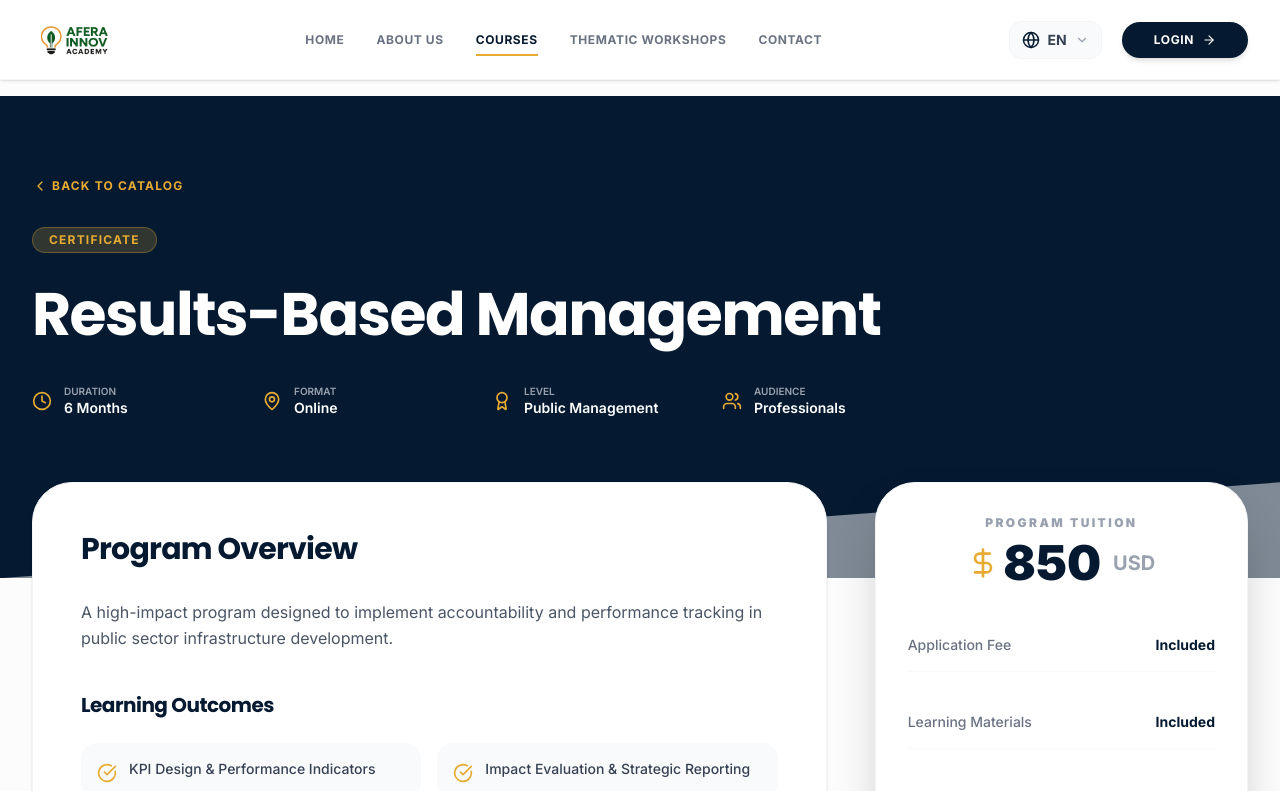
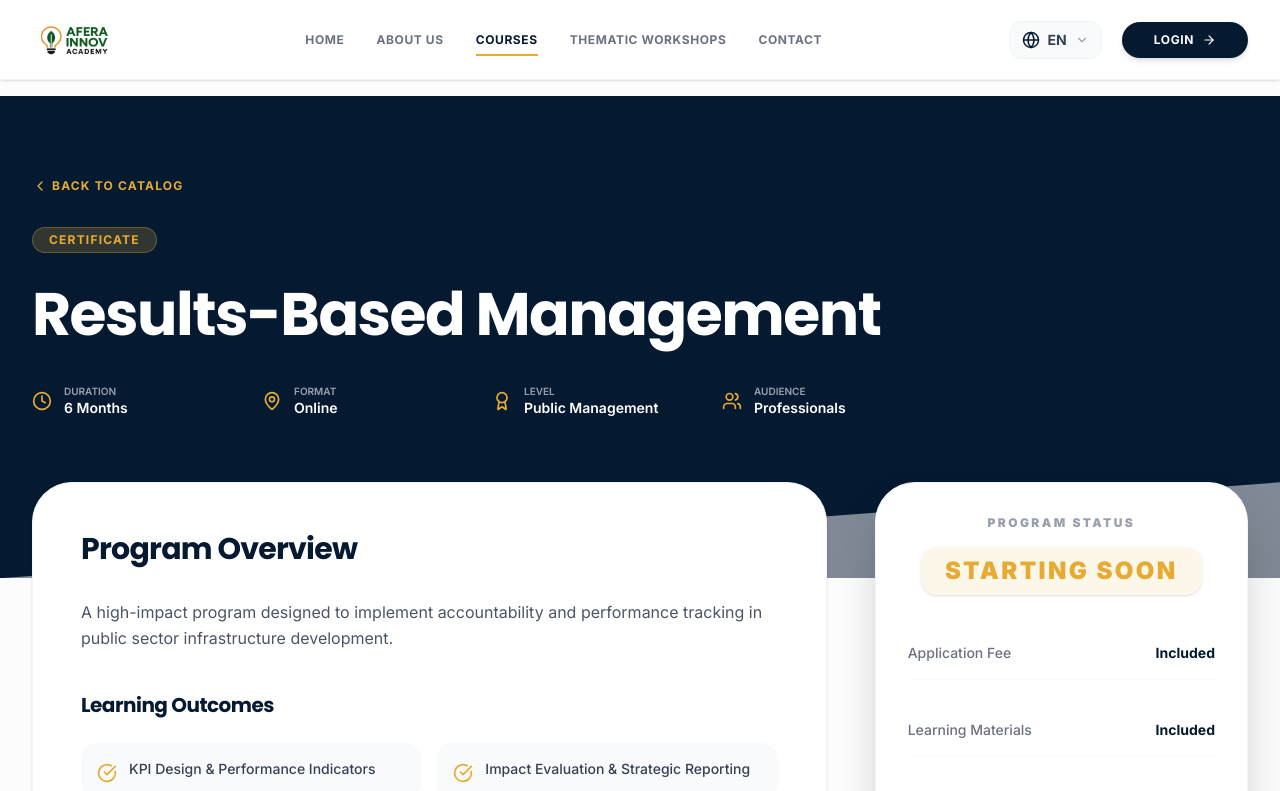
Before and after one commit to Alee24/AFERA, a Next.js app in the folder frontend/: page /1/courses/certificate-rbm in a window 1280 px wide. Shown: the top 791 px of the page. Built offline with nearby package versions, Linux system fonts and the light colour scheme.

Commit message:
UI: Replaced course pricing with 'Starting Soon' and verified all academic links

```diff
--- a/frontend/src/app/[lang]/admin/courses/page.tsx
+++ b/frontend/src/app/[lang]/admin/courses/page.tsx
@@ -146,7 +146,7 @@ export default function AdminCoursesPage() {
          {[
            { label: 'Total Programs', value: courses.length, icon: BookOpen, color: 'text-primary' },
            { label: 'Active Applications', value: '12', icon: Filter, color: 'text-accent' },
-           { label: 'Average Tuition', value: '$800', icon: DollarSign, color: 'text-emerald-500' }
+           { label: 'Status', value: 'Starting Soon', icon: Clock, color: 'text-emerald-500' }
          ].map((stat, i) => (
            <div key={i} className="bg-white dark:bg-slate-900 p-8 rounded-[32px] shadow-sm border border-gray-100 dark:border-slate-800 flex items-center space-x-6">
               <div className="w-14 h-14 bg-gray-50 dark:bg-slate-800 rounded-2xl flex items-center justify-center">
@@ -182,7 +182,7 @@ export default function AdminCoursesPage() {
                     <th className="px-8 py-5">Department</th>
                     <th className="px-8 py-5">Type</th>
                     <th className="px-8 py-5">Duration</th>
-                    <th className="px-8 py-5">Tuition</th>
+                    <th className="px-8 py-5">Status</th>
                     <th className="px-8 py-5 text-right">Actions</th>
                  </tr>
               </thead>
@@ -204,7 +204,9 @@ export default function AdminCoursesPage() {
                          <span className="text-[10px] font-black text-accent bg-accent/10 px-3 py-1 rounded-full uppercase">{course.course_type}</span>
                       </td>
                       <td className="px-8 py-6 text-sm text-gray-500 font-medium">{course.duration}</td>
-                      <td className="px-8 py-6 font-bold text-primary dark:text-white">${Math.round(course.price)}</td>
+                      <td className="px-8 py-6 font-bold text-emerald-600">
+                         <span className="bg-emerald-50 px-3 py-1 rounded-lg text-[10px] uppercase">Starting Soon</span>
+                      </td>
                       <td className="px-8 py-6 text-right space-x-2">
                          <button onClick={() => openEdit(course)} className="p-2 hover:bg-white dark:hover:bg-slate-700 rounded-lg shadow-sm text-gray-400 hover:text-primary transition-all">
                             <Edit size={18} />
@@ -306,14 +308,10 @@ export default function AdminCoursesPage() {
                     </div>
 
                     <div>
-                       <label className="block text-[10px] font-black text-gray-400 uppercase tracking-widest mb-2 px-1">Tuition Fee (USD)</label>
-                       <input
-                         required
-                         type="number"
-                         className="w-full px-5 py-4 bg-gray-50 dark:bg-slate-800 border-none rounded-2xl text-sm focus:ring-2 focus:ring-primary/10 font-bold"
-                         value={formData.price}
-                         onChange={(e) => setFormData({...formData, price: Number(e.target.value)})}
-                       />
+                       <label className="block text-[10px] font-black text-gray-400 uppercase tracking-widest mb-2 px-1">Tuition Status</label>
+                       <div className="w-full px-5 py-4 bg-gray-100 dark:bg-slate-800 rounded-2xl text-xs font-bold text-gray-400">
+                          Tuition Pending / Starting Soon
+                       </div>
                     </div>
 
                     <div>
--- a/frontend/src/app/[lang]/courses/[id]/page.tsx
+++ b/frontend/src/app/[lang]/courses/[id]/page.tsx
@@ -266,11 +266,9 @@ export default function CourseDetailsPage() {
           <div className="lg:col-span-1">
              <div className="bg-white rounded-[40px] p-8 shadow-2xl border border-gray-100 sticky top-32">
                 <div className="text-center mb-8">
-                   <p className="text-xs font-black text-gray-400 uppercase tracking-[0.2em] mb-2">Program Tuition</p>
-                   <div className="flex items-center justify-center space-x-1 text-primary">
-                      <DollarSign size={32} className="text-accent" />
-                      <span className="text-5xl font-black">{Math.round(course.price || 800)}</span>
-                      <span className="text-xl font-bold text-gray-400 ml-2">USD</span>
+                   <p className="text-xs font-black text-gray-400 uppercase tracking-[0.2em] mb-4">Program Status</p>
+                   <div className="flex items-center justify-center">
+                      <span className="text-2xl font-black bg-accent/10 text-accent px-6 py-2 rounded-2xl uppercase tracking-[0.1em] shadow-sm">Starting Soon</span>
                    </div>
                 </div>
 
--- a/frontend/src/app/[lang]/courses/page.tsx
+++ b/frontend/src/app/[lang]/courses/page.tsx
@@ -137,8 +137,7 @@ export default function CoursesPage({ params }: { params: any }) {
                    <div className="flex items-center justify-between mb-4">
                       <span className="text-[10px] font-black text-accent uppercase tracking-[0.2em]">{course.course_type || 'Degree Program'}</span>
                       <div className="flex items-center text-primary font-bold">
-                         <span className="text-xs mr-1">$</span>
-                         <span className="text-xl">{Math.round(course.price || 800)}</span>
+                         <span className="text-xs font-black bg-accent/10 text-accent px-3 py-1 rounded-full uppercase tracking-widest">Starting Soon</span>
                       </div>
                    </div>
 
```
